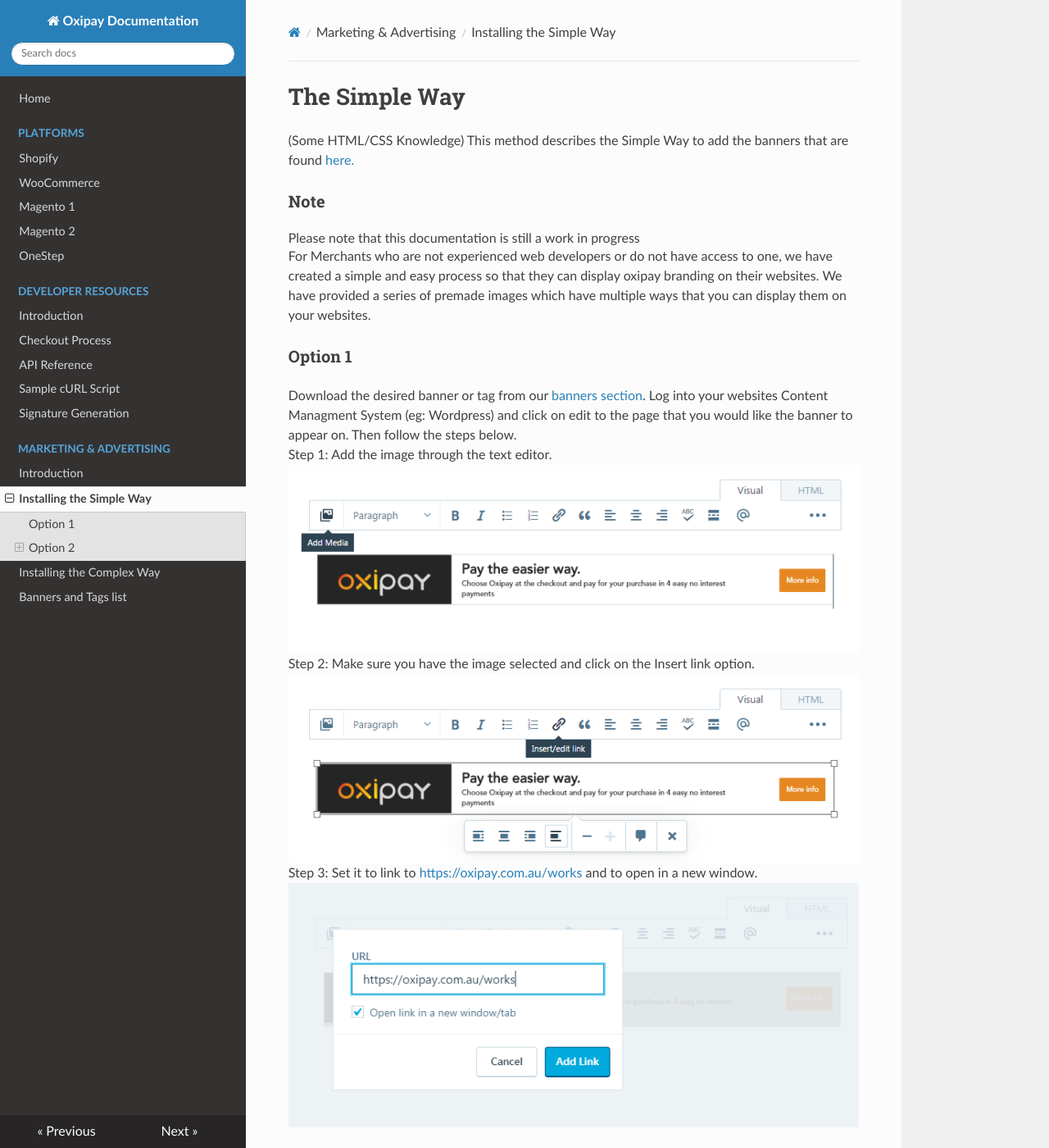
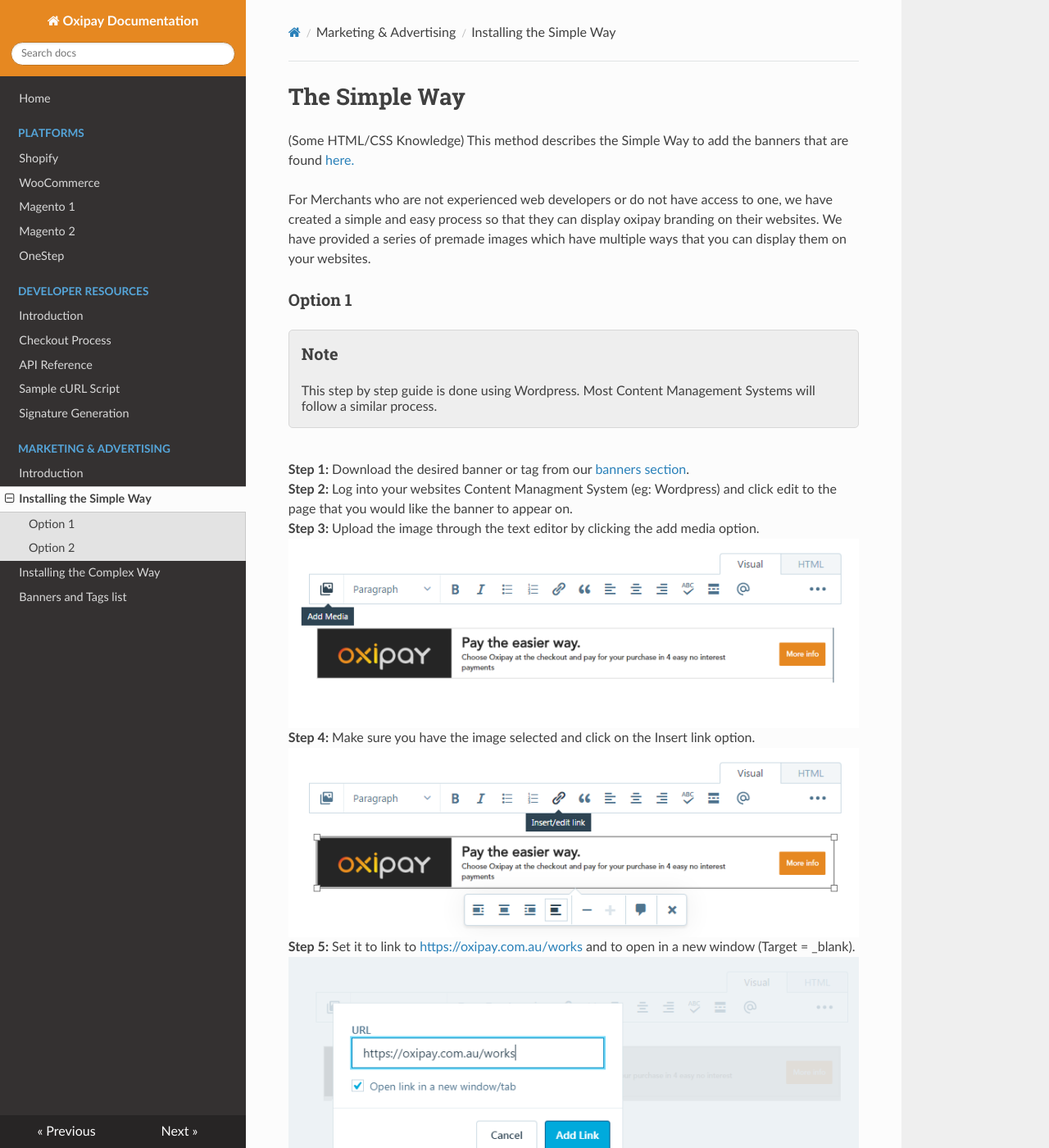
Before and after one commit to oxipay/oxidocs, an MkDocs documentation site: the page built from docs/guidelines/installing-simple.md, in a window 1280 px wide and 1400 px high. Shown: the whole window at 82% size. Built offline with MkDocs 1.6.1, drawn with Linux system fonts in a browser that asks for light colours; nearby versions of some CDN libraries; old or Windows-style settings are respelled for this version of MkDocs; some of the changed text lies outside the part shown.

Commit message:
Rewrite Instructions - Add Styling

````diff
--- /dev/null
+++ b/docs/css/custom.css
@@ -0,0 +1,17 @@
+.panel {
+    background-color: #eee;
+    padding: 15px;
+    border-radius: 5px;
+    border: 1px solid #d8d8d8;
+    margin-bottom: 15px;
+}
+.panel-danger h3 {
+    color: #b92020;
+}
+.wy-side-nav-search, .wy-nav-top {
+    background-color: #e68821;
+
+}
+.wy-side-nav-search input[type=text] {
+    border-color:  #c1731c;
+}
--- a/docs/guidelines/installing-simple.md
+++ b/docs/guidelines/installing-simple.md
@@ -1,26 +1,28 @@
 # The Simple Way
 (Some HTML/CSS Knowledge)
 This method describes the Simple Way to add the banners that are found <a href="/guidelines/banners">here.</a>
+
+For Merchants who are not experienced web developers or do not have access to one, we have created a simple and easy process so that they can display oxipay branding on their websites.
+We have provided a series of premade images which have multiple ways that you can display them on your websites.
+
+### Option 1
 <div class="panel panel-primary">
   <div class="panel-heading">
     <h3 class="panel-title">Note</h3>
   </div>
   <div class="panel-body">
-    Please note that this documentation is still a work in progress
+    This step by step guide is done using Wordpress. Most Content Management Systems will follow a similar process.
   </div>
 </div>
-For Merchants who are not experienced web developers or do not have access to one, we have created a simple and easy process so that they can display oxipay branding on their websites.
-We have provided a series of premade images which have multiple ways that you can display them on your websites.
-
-### Option 1
-
-Download the desired banner or tag from our <a href="/guidelines/banners">banners section</a>. Log into your websites Content Managment System (eg: Wordpress) and click on edit to the page that you would like the banner to appear on. Then follow the steps below.
-<br>Step 1: Add the image through the text editor.
+<br>**Step 1:** Download the desired banner or tag from our <a href="/guidelines/banners">banners section</a>.
+<br>**Step 2:** Log into your websites Content Managment System (eg: Wordpress) and click edit to the page that you would like the banner to appear on.
+<br>**Step 3:** Upload the image through the text editor by clicking the add media option.
 <br>![01-add-media.png](/img/marketing-and-guidlines/01-add-media.png)
-<br>Step 2: Make sure you have the image selected and click on the Insert link option.
+<br>**Step 4:** Make sure you have the image selected and click on the Insert link option.
 <br>![02-add-link.png](/img/marketing-and-guidlines/02-add-link.png)
-<br>Step 3: Set it to link to <a target="_blank" href="https://oxipay.com.au/works">https://oxipay.com.au/works</a> and to open in a new window.
+<br>**Step 5:** Set it to link to <a target="_blank" href="https://oxipay.com.au/works">https://oxipay.com.au/works</a> and to open in a new window (Target = _blank).
 <br>![03-add-link.png](/img/marketing-and-guidlines/03-add-link.png)
+<br>**Step 6:** Save and your changes should be visable on page you edited.
 
 ### Option 2
 
@@ -30,19 +32,12 @@
 /** Example HTML **/
 <a id="oxipay-banner-01" target="_blank" href="https://oxipay.com.au/works"><img src="//images.oxipay.com.au/content/images/oxipay-banner-01.png"></a>
 ```
-#### CSS
-There is no CSS styling required if you choose the Simple Way.
-However sometime the default styling might not be enough. We recommend that you do apply some basic styling for the best presentation possible.
-```
-**** Example CSS ****
-
-#name-of-banner {
-    display:block;
-    overflow:hidden;
-    width:100%;
-}
-#name-of-banner img {
-    display:block;
-    width:100%;
-}
-```
+To install this snippet either place it on your sites html on the desired pages you'd like it to appear or click on the HTML option in your test editor and past in the snippet.
+<br>**Step 1:** Find the code snippet for desired banner or tag from our <a href="/guidelines/banners">banners section</a>.
+<br>**Step 2:** Log into your websites Content Managment System (eg: Wordpress) and click edit to the page that you would like the banner to appear on.
+<br>**Step 3:** Click on the HTML option in your pages text editor.
+<br>![simple-html-2.jpg](/img/marketing-and-guidlines/simple-html-1.jpg)
+<br>**Step 4:** Paste the HTML snippet in the text editor.
+<br>![simple-html-3.jpg](/img/marketing-and-guidlines/simple-html-2.jpg)
+<br>**Step 5:** Save and your changes should be visable on the page you edited.
+<br>![simple-html-3.jpg](/img/marketing-and-guidlines/simple-html-3.jpg)
--- a/mkdocs.yml
+++ b/mkdocs.yml
@@ -24,5 +24,5 @@
       - Banners and Tags list: guidelines/banners.md
 
 theme: readthedocs
-extra_css: [css/jquery.modal.min.css]
+extra_css: [css/jquery.modal.min.css, css/custom.css]
 extra_js: [js/jquery.modal.js]
````
Also changed, not shown: docs/guidelines/banner-adverts.md (+10 -11 lines), docs/guidelines/banners.md (+0 -10 lines), docs/guidelines/installing-complex.md (+0 -9 lines), docs/img/marketing-and-guidlines/simple-html-1.jpg (added), docs/img/marketing-and-guidlines/simple-html-2.jpg (added), docs/img/marketing-and-guidlines/simple-html-3.jpg (added).
